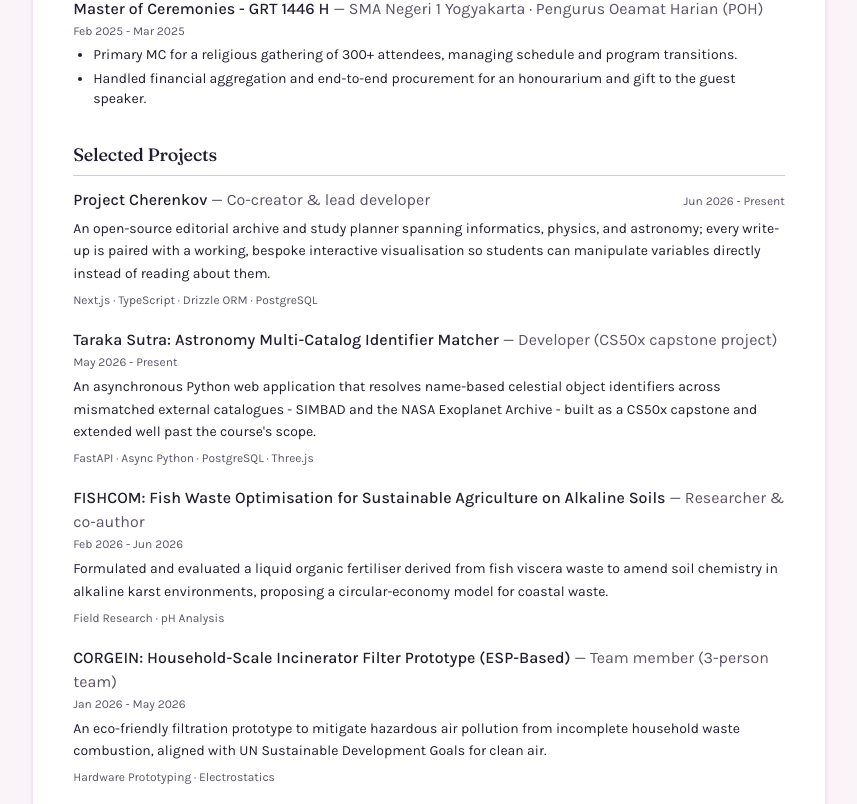
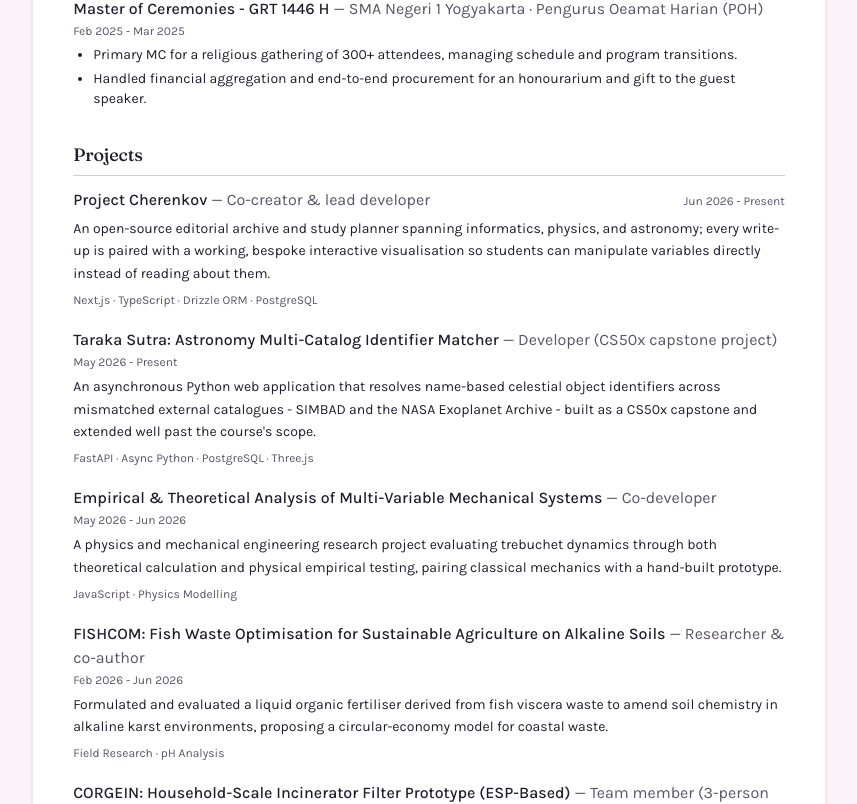
Before and after one commit to Akirenaki/Akirenaki.github.io, a React (Vite) app: page /#/print in a window 1280 px wide. Shown: the part 1717-2521 px from the top of the page, without its empty margins (211-1068 px from the left). Built offline with nearby package versions, Linux system fonts and the light colour scheme.

Commit message:
feat(cv): show all projects instead of featured-only on print view
Replace `featuredProjects` with the full `projects` array in PrintCV so that all six projects are included when printing or saving the CV as PDF. Also rename the section heading from "Selected Projects" to "Projects".

```diff
--- a/src/pages/PrintCV.jsx
+++ b/src/pages/PrintCV.jsx
@@ -3,7 +3,7 @@ import { useSearchParams } from "react-router-dom";
 import { profile } from "../data/profile";
 import { experience } from "../data/experience";
 import { awards, certifications, technicalStack } from "../data/awards";
-import { featuredProjects } from "../data/projects";
+import { projects } from "../data/projects";
 import { isLikelyInAppBrowser } from "../utils/browserDetect";
 
 function PrinterIcon({ className = "h-4 w-4" }) {
@@ -170,9 +170,9 @@ export function PrintCV() {
         </section>
 
         <section className="mb-8">
-          <SectionHeading>Selected Projects</SectionHeading>
+          <SectionHeading>Projects</SectionHeading>
           <div className="flex flex-col gap-5">
-            {featuredProjects.map((project) => (
+            {projects.map((project) => (
               <div key={project.slug} className="print:break-inside-avoid">
                 <div className="flex flex-wrap items-baseline justify-between gap-x-4 gap-y-0.5">
                   <p className="font-medium text-ink">
```
